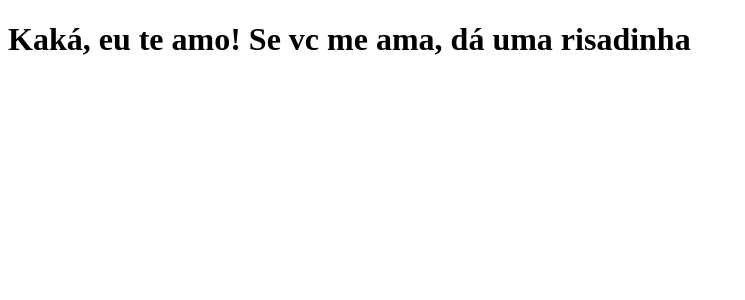
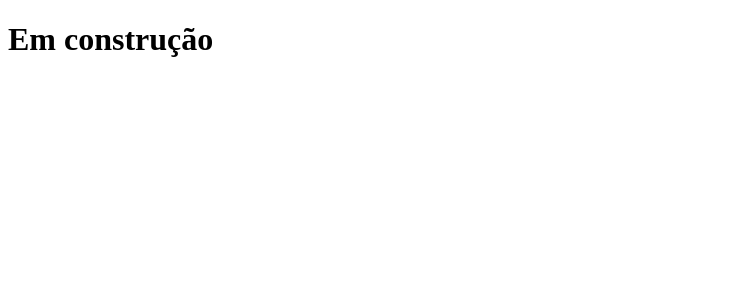
Before and after one commit to tiagobrilhante/clone-tabnews, a Next.js app: page / in a window 1280 px wide. Shown: the top 300 px of the page, without its empty margins (0-745 px from the left). Built offline with nearby package versions, Linux system fonts and the light colour scheme.

Commit message:
em construção

```diff
--- a/pages/index.js
+++ b/pages/index.js
@@ -1,5 +1,5 @@
 function Home() {
-  return <h1>Kaká, eu te amo! Se vc me ama, dá uma risadinha</h1>;
+  return <h1>Em construção</h1>;
 }
 
 export default Home;
```
